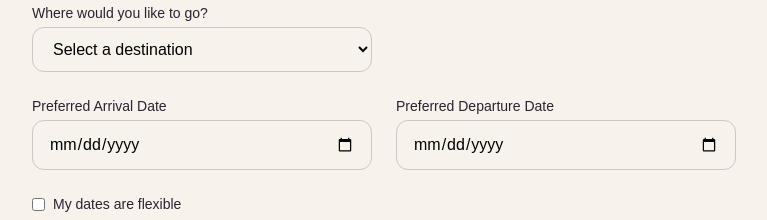
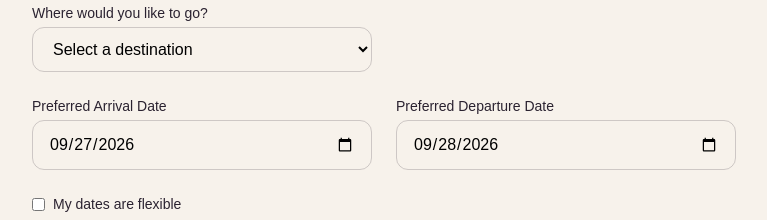
Before and after one commit to devwithyvonnie/room-for-wonder, a React (Vite) app: page /request-a-quote in a window 1280 px wide. Shown: the part 1480-1700 px from the top of the page, without its empty margins (256-1023 px from the left). Built offline with nearby package versions, Linux system fonts and the light colour scheme.

Commit message:
Updated Arrival/Departure date in Quote Request Form

```diff
--- a/src/pages/RequestQuote.jsx
+++ b/src/pages/RequestQuote.jsx
@@ -99,12 +99,31 @@ function Field({ label, name, className = "", ...inputProps }) {
   );
 }
 
+function getDefaultDates() {
+  const today = new Date();
+  const tomorrow = new Date();
+  tomorrow.setDate(today.getDate() + 1);
+
+  const format = (date) => {
+    const year = date.getFullYear();
+    const month = String(date.getMonth() + 1).padStart(2, '0');
+    const day = String(date.getDate()).padStart(2, '0');
+    return `${year}-${month}-${day}`;
+  };
+
+  return {
+    arrivalDate: format(today),
+    departureDate: format(tomorrow),
+  };
+}
+
 function RequestQuote() {
   const [searchParams] = useSearchParams();
   const preselectedAgent = searchParams.get("agent") || "";
 
   const [form, setForm] = useState({
     ...initialForm,
+    ...getDefaultDates(),
     agentId: preselectedAgent,
   });
   const [submitted, setSubmitted] = useState(false);
@@ -118,12 +137,15 @@ function RequestQuote() {
         [name]: type === 'checkbox' ? checked : value,
       };
 
-      if (name === 'arrivalDate' && value && !prev.departureDate) {
-        const arrival = new Date(value);
-        const year = arrival.getFullYear();
-        const month = String(arrival.getMonth() + 1).padStart(2, '0');
-        const day = String(arrival.getDate() + 2).padStart(2, '0');
-        updated.departureDate = `${year}-${month}-${day}`;
+      if (name === 'arrivalDate' && value) {
+        const [year, month, day] = value.split('-').map(Number);
+        const departure = new Date(year, month - 1, day);
+        departure.setDate(departure.getDate() + 2);
+
+        const newYear = departure.getFullYear();
+        const newMonth = String(departure.getMonth() + 1).padStart(2, '0');
+        const newDay = String(departure.getDate()).padStart(2, '0');
+        updated.departureDate = `${newYear}-${newMonth}-${newDay}`;
       }
 
       return updated;
```
